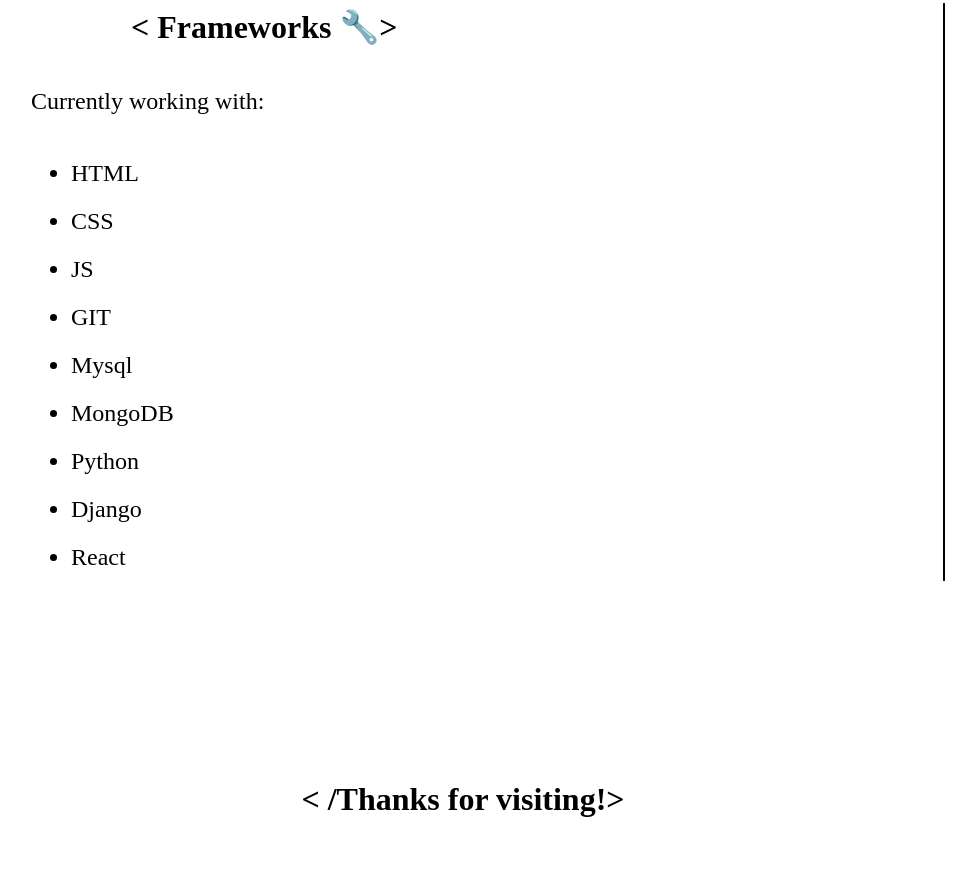
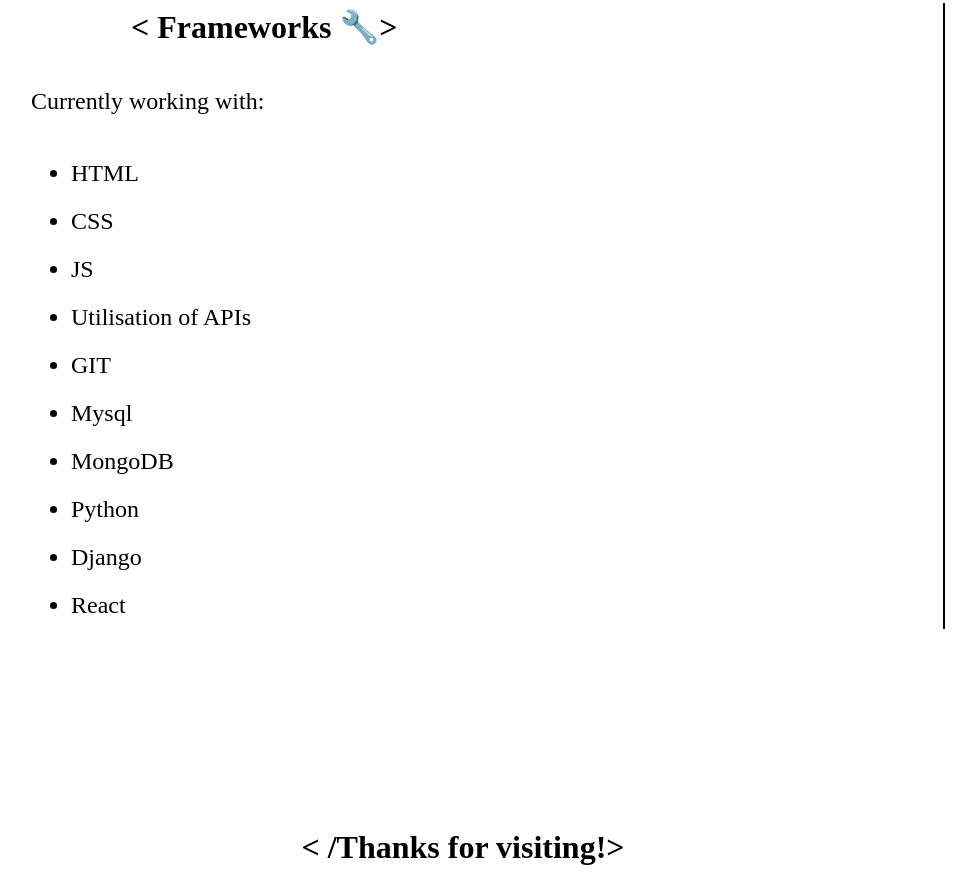
Before and after one commit to LozPilafas/Portfolio, a plain HTML site: page index.html in a window 1280 px wide. Shown: the part 1543-2417 px from the top of the page, without its empty margins (127-1103 px from the left). Before the commit the page ends 2369 px from the top, so only its background shows below. Drawn offline with Linux system fonts and the light colour scheme.

Commit message:
added APIs in my skills

```diff
--- a/index.html
+++ b/index.html
@@ -70,6 +70,7 @@
             <li>HTML</li>
             <li>CSS</li>
             <li>JS</li>
+            <li>Utilisation of APIs</li>
             <li>GIT</li>
             <li>Mysql</li>
             <li>MongoDB</li>
```
